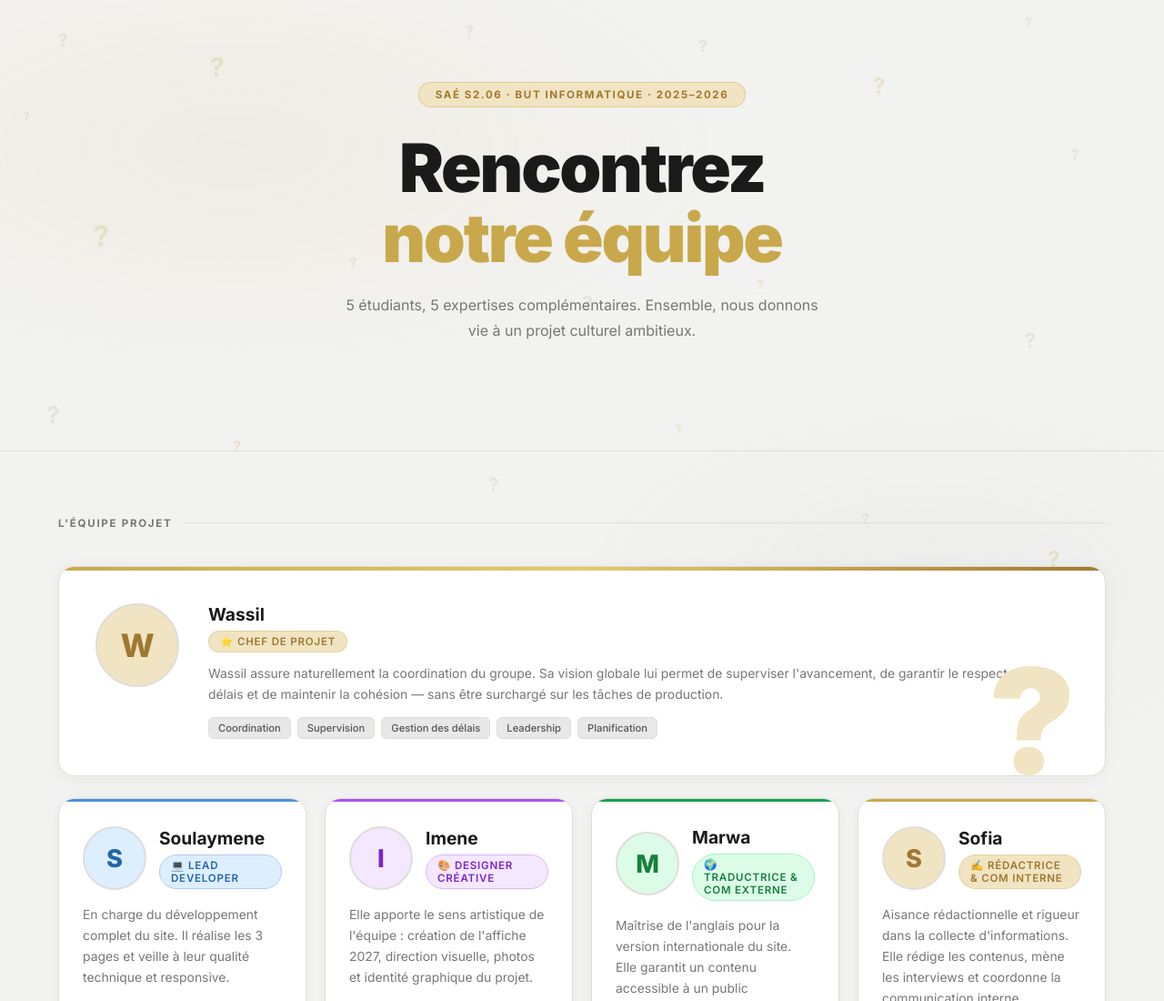
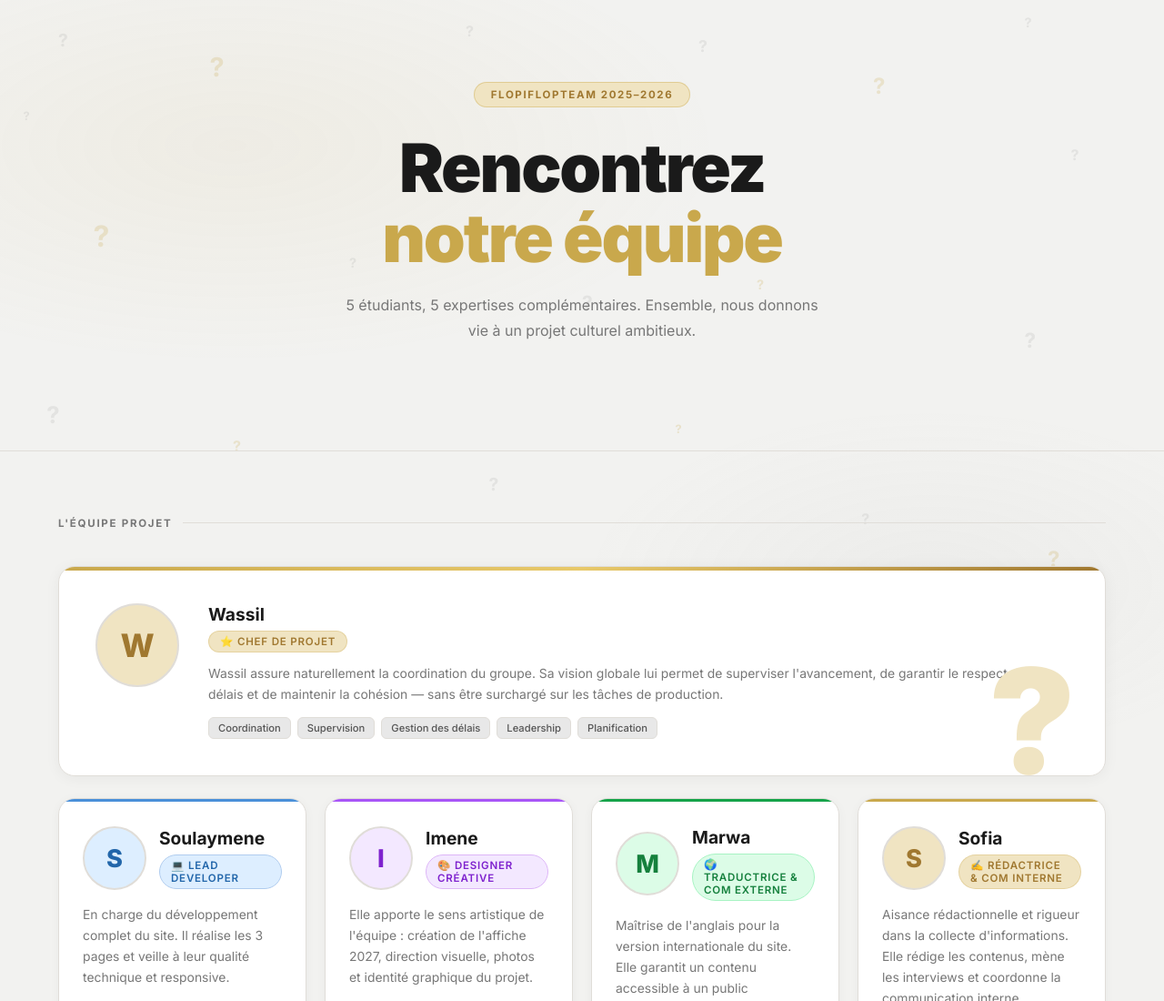
Before and after one commit to enemeyaluos/sae, a plain HTML site: page index.html in a window 1280 px wide. Shown: the top 1100 px of the page at 91% size. Drawn offline with Linux system fonts and the light colour scheme.

Commit message:
Update index.html

```diff
--- a/index.html
+++ b/index.html
@@ -3,7 +3,7 @@
 <head>
   <meta charset="UTF-8" />
   <meta name="viewport" content="width=device-width, initial-scale=1.0"/>
-  <title>Notre Équipe — SAÉ S2.06</title>
+  <title>Notre Équipe </title>
   <link href="https://fonts.googleapis.com/css2?family=Inter:wght@300;400;500;600;700;800;900&display=swap" rel="stylesheet"/>
   <style>
     *, *::before, *::after { box-sizing: border-box; margin: 0; padding: 0; }
@@ -324,7 +324,7 @@
 
 <!-- ══ HERO ══ -->
 <section class="hero">
-  <div class="hero-tag">SAÉ S2.06 · BUT Informatique · 2025–2026</div>
+  <div class="hero-tag">FlopiflopTeam 2025–2026</div>
   <h1>Rencontrez<br/><span>notre équipe</span></h1>
   <p>5 étudiants, 5 expertises complémentaires. Ensemble, nous donnons vie à un projet culturel ambitieux.</p>
   </section>
```
